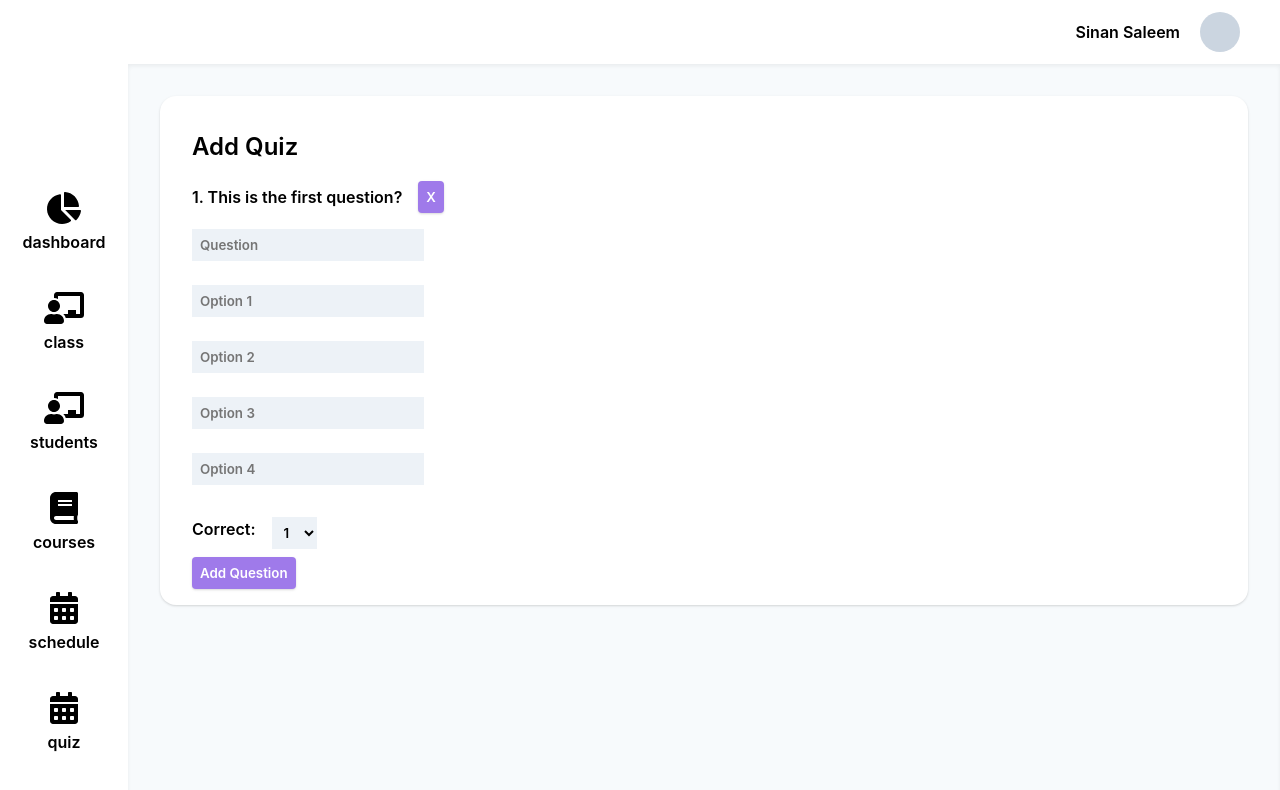
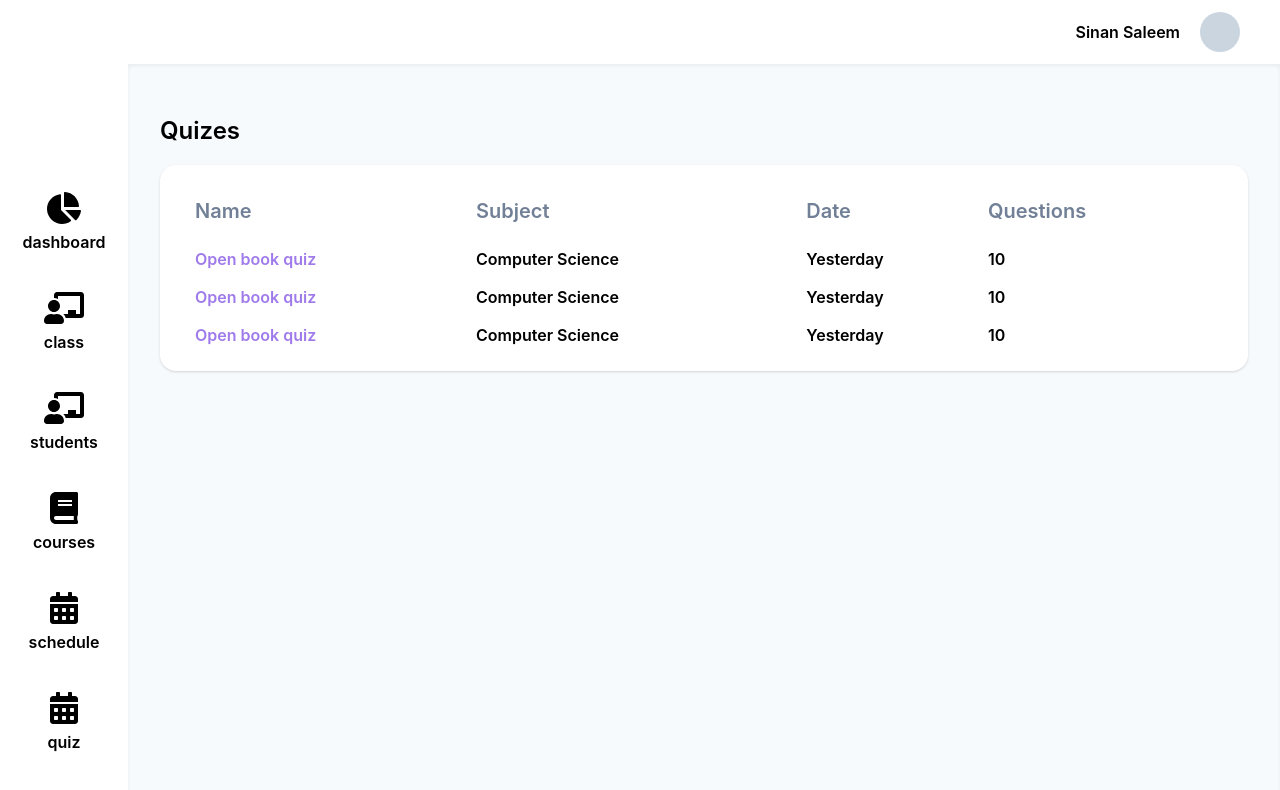
Before and after one commit to f178024/Ustadjee, a Next.js app: page /quiz in a window 1280 px wide. Shown: the top 790 px of the page. Built offline with nearby package versions, Linux system fonts and the light colour scheme.

Commit message:
quiz interface

```diff
--- /dev/null
+++ b/components/Quizes.js
@@ -0,0 +1,56 @@
+import {useState} from 'react'
+import Card from './Card'
+
+export default function Quizes(){
+    const [quizes, setQuizes] = useState([
+        {
+            id: "1",
+            name: "Open book quiz",
+            subject: "Computer Science",
+            date: "Yesterday",
+            questions: 10
+        },
+
+        {
+            id: "1",
+            name: "Open book quiz",
+            subject: "Computer Science",
+            date: "Yesterday",
+            questions: 10
+        },
+
+        {
+            id: "1",
+            name: "Open book quiz",
+            subject: "Computer Science",
+            date: "Yesterday",
+            questions: 10
+        }
+    ])
+
+    return (
+        <div>
+            <h2>Quizes</h2>
+            <Card>
+                <table className="w-full">
+                    <tr>
+                        <th>Name</th>
+                        <th>Subject</th>
+                        <th>Date</th>
+                        <th>Questions</th>
+                    </tr>
+                    {
+                        quizes.map(function(item){
+                            return <tr>
+                                <td><a href={"/quiz/" + item.id}>{item.name}</a></td>
+                                <td>{item.subject}</td>
+                                <td>{item.date}</td>
+                                <td>{item.questions}</td>
+                            </tr>
+                        })
+                    }
+                </table>
+            </Card>
+        </div>
+    )
+}
--- a/pages/quiz.js
+++ b/pages/quiz.js
@@ -1,10 +1,12 @@
 import AddQuiz from "../components/AddQuiz";
+import Quizes from "../components/Quizes";
 import TeacherDashboard from "../components/TeacherDashboard";
 
 export default function Quiz(){
     return (
         <TeacherDashboard>
-            <AddQuiz />
+            {/* <AddQuiz /> */}
+            <Quizes/ >
         </TeacherDashboard>
     )
 }
```
